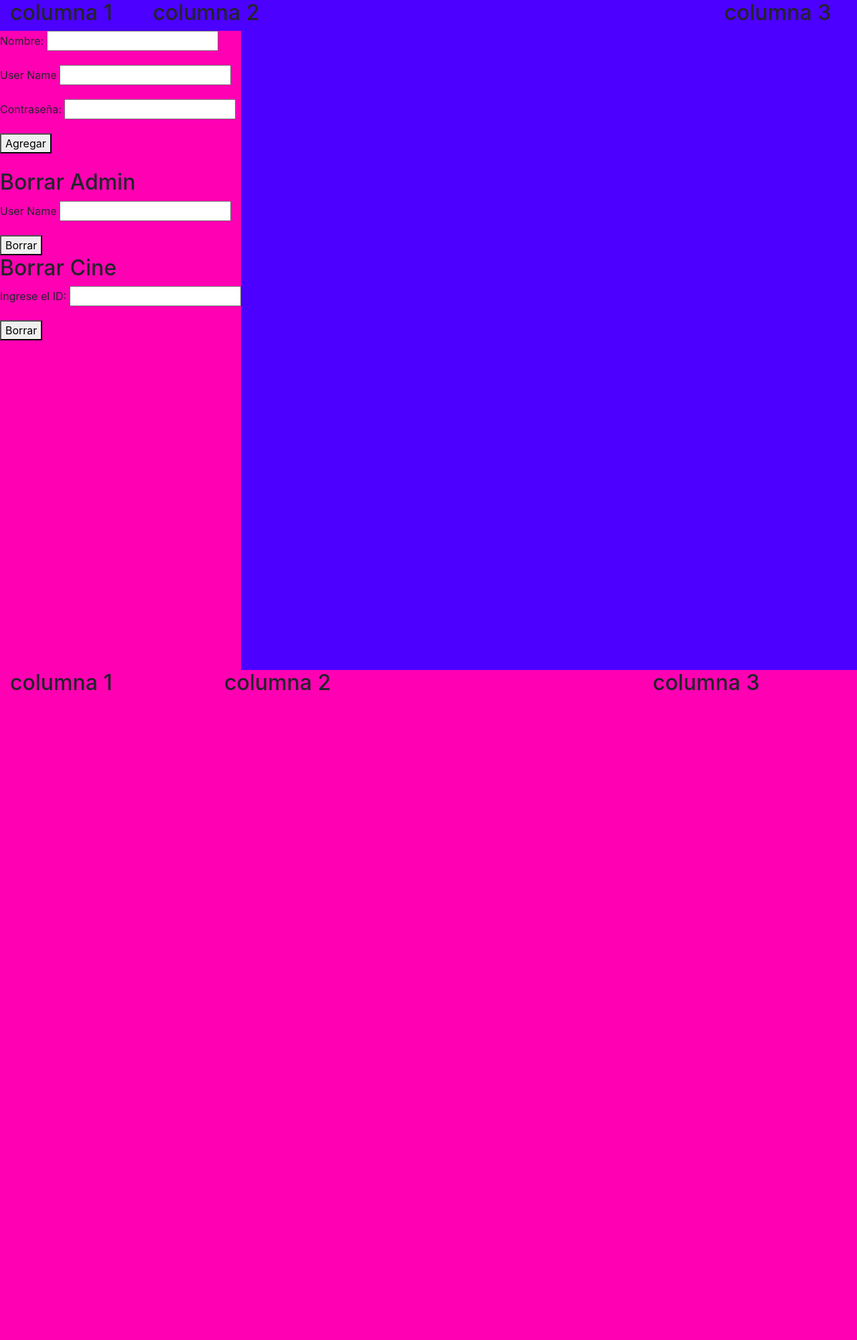
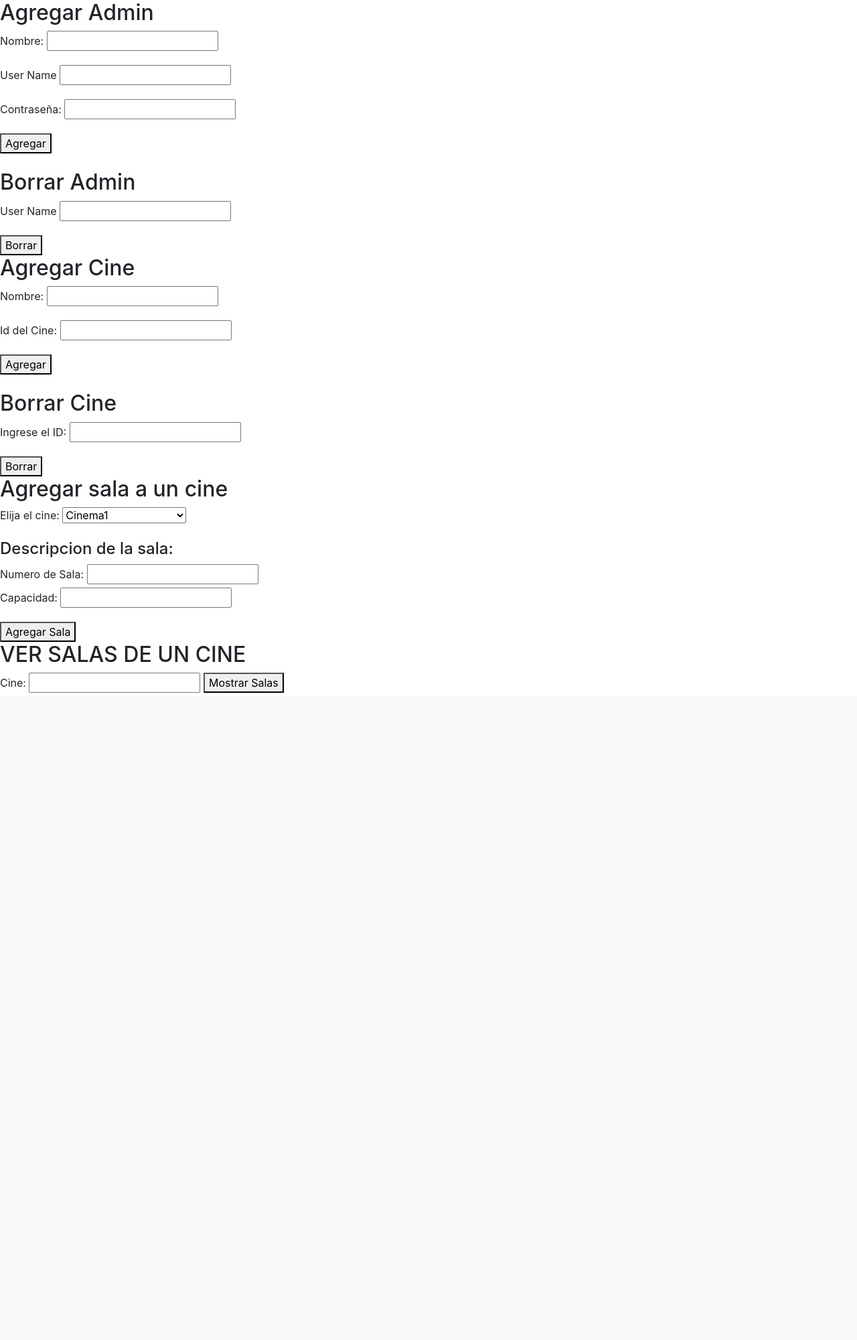
Before and after one commit to SalasFacundo/MoviePass, a PHP site: page / in a window 1280 px wide. Shown: the part 74-2074 px from the top of the page at 67% size. After the commit the page ends 1108 px from the top, so only its background shows below. Run offline with PHP 8.4, Linux system fonts and the light colour scheme; some libraries are stand-ins or nearby versions.

Commit message:
probando el cargar salas dentro de los cines y mostrarlas, todavia no funciona

```diff
--- a/Views/index.php
+++ b/Views/index.php
@@ -12,21 +12,7 @@
      <meta name="viewport" content="width=device-width, initial-scale=1, shrink-to-fit=no">
 
 </head>
-
-<div class="container-fluid">
-
-
-    <section>
-
-    <div class="row" id="caja1">
-
-        <div class="col-2"><h2>columna 1</h2></div>
-
-        <div class="col-8"> <h2>columna 2</h2></div>
-
-        <div class="col-2"><h2>columna 3</h2></div>
-
-        <div id="caja2">
+            <h2>Agregar Admin</h2>
                 <form action="<?= FRONT_ROOT ?>/Admin/Add" method="post" >
                 <p>
                     <label for="nombre">Nombre: </label>
@@ -42,8 +28,8 @@
                 </p>
                 <button type="submit">Agregar</button>
 
-            </form>
-            <br>
+                </form>
+                <br>
             <h2>Borrar Admin</h2>
             <form action="<?= FRONT_ROOT ?>/Admin/removeAdmin" method="post" >
 
@@ -55,6 +41,22 @@
                 <button type="submit">Borrar</button>
 
             </form>
+
+            <h2>Agregar Cine</h2>
+                <form action="<?= FRONT_ROOT ?>/Cine/Add" method="post" >
+                <p>
+                    <label for="nombre">Nombre: </label>
+                    <input type="text" name="nombre">
+                </p>
+                <p>
+                    <label for="id">Id del Cine:</label>
+                    <input type="text" name="id" >
+                </p>
+                <button type="submit">Agregar</button>
+
+                </form>
+                <br>
+
             <h2>Borrar Cine</h2>
             <form action="<?= FRONT_ROOT ?>/Cine/removeCine" method="post" >
 
@@ -66,38 +68,43 @@
                 <button type="submit">Borrar</button>
 
             </form>
+            <h2>Agregar sala a un cine</h2>
+            <form action="<?= FRONT_ROOT ?>/Cine/addSalaToCine" method="post" >
 
-        </div>
+                <p>
+                    <label for="user">Elija el cine:</label>
+                    <select name="cineId" id="cine">
+                        <option value="1">Cinema1</option>
+                        <option value="2">Cinema2</option>
+                        <option value="3">Otro cine mas grande</option>
+                    </select>
+                </p>
+                <p>
+                    <h4>Descripcion de la sala: </h4>
+                    <label for="numeroSala">Numero de Sala:</label>
+                    <input type="number" name="numeroSala" min=0>
+                    <br>
+                    <label for="capacidad">Capacidad:</label>
+                    <input type="number" name="capacidad" min=0>
 
+                </p>
 
-    </div>
+                <button type="submit">Agregar Sala</button>
 
+            </form>
 
-
-    <div class="row"id="caja2">
-
-        <div class="col-3"><h2>columna 1</h2></div>
-
-        <div class="col-6"> <h2>columna 2</h2></div>
-
-        <div class="col-3"><h2>columna 3</h2></div>
-
-    </div>
-
-
-
-    </section>
-
+            <h2>VER SALAS DE UN CINE</h2>
+            <form action="<?= FRONT_ROOT ?>/Cine/showSalasFromCineId" method="post">
+                <label for="idCine">Cine: </label>
+                <input type="number" name="idCine">
+                <button>Mostrar Salas</button>
+                <br>
+            </form>
 
 
 
 
     <footer></footer>
-
-
-
-
- </div>
 
 
 
```
Also changed, not shown: Controllers/CineController.php (+36 -2 lines), DAO/CineDao.php (+22 -0 lines), Data/Cines.json (+23 -6 lines), Models/Cine.php (+7 -4 lines).
